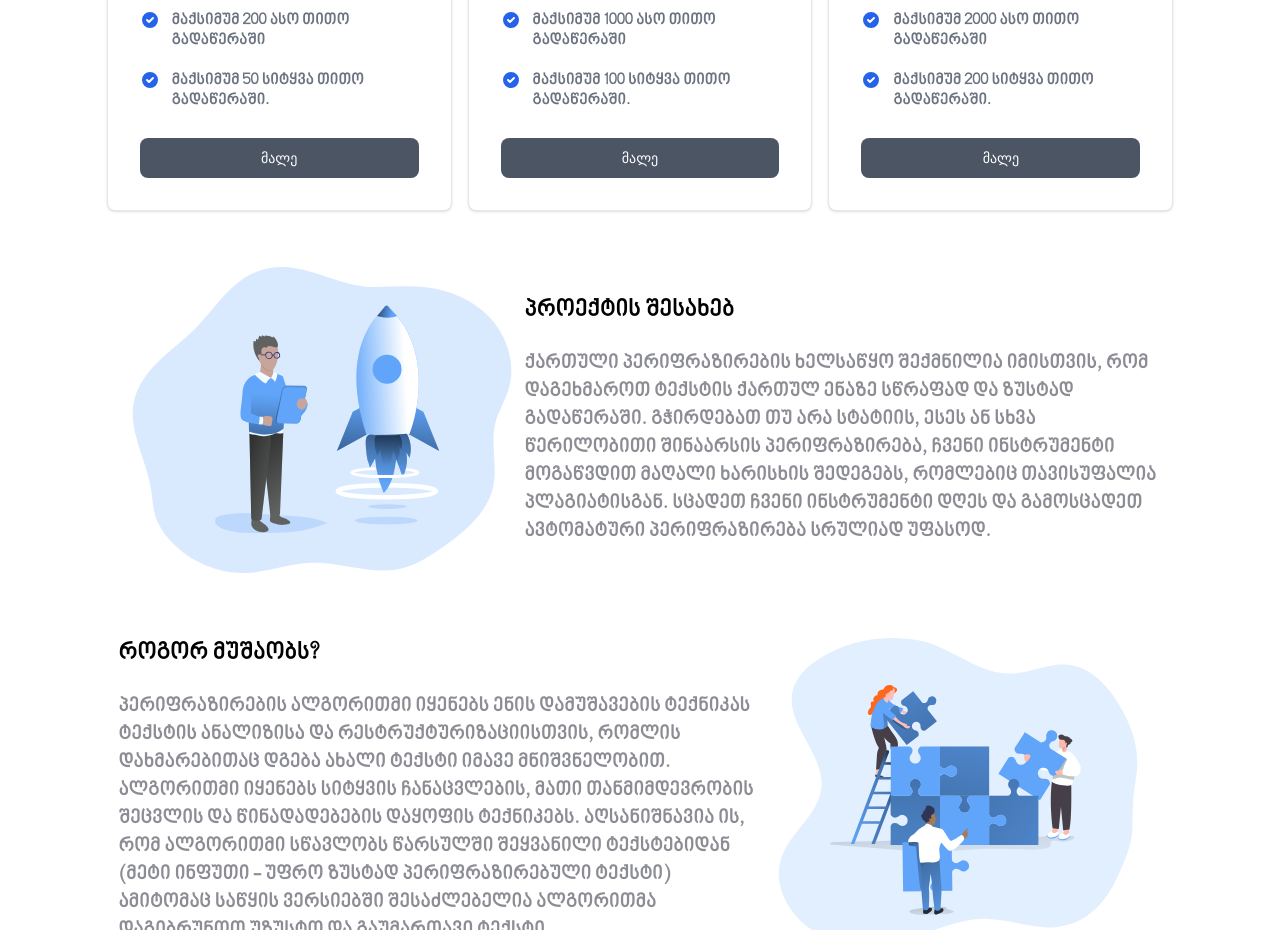
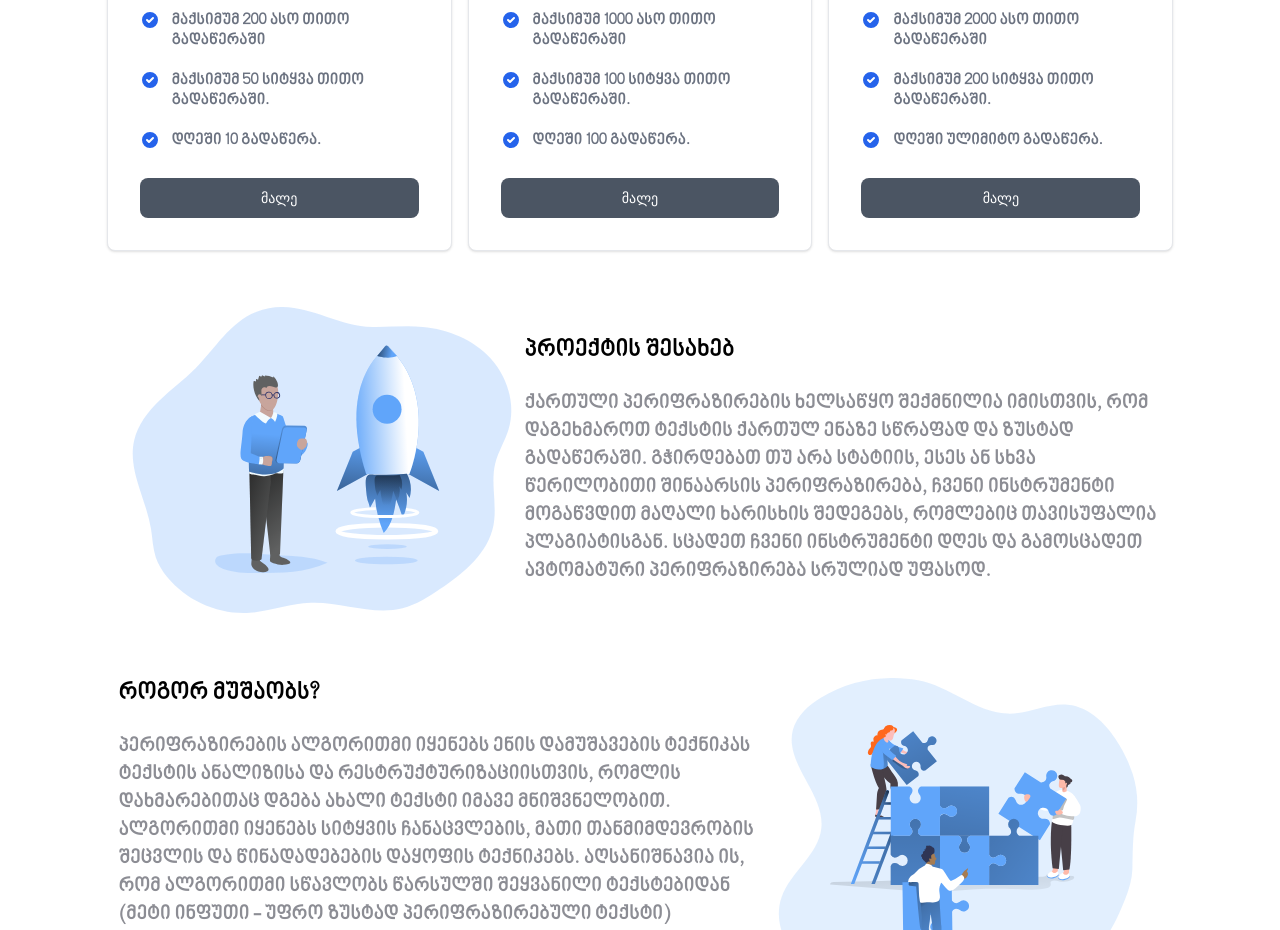
Before and after one commit to Vashakmadze/GeoParaphrase, a React (Vite) app: page / in a window 1280 px wide. Shown: the part 780-1710 px from the top of the page. Built offline with nearby package versions, Linux system fonts and the light colour scheme.

Commit message:
added gadawera amount to packages

```diff
--- a/src/components/PriceCard.jsx
+++ b/src/components/PriceCard.jsx
@@ -54,6 +54,23 @@ function PriceCard({ data }) {
 						მაქსიმუმ {data.offers.words} სიტყვა თითო გადაწერაში.
 					</span>
 				</li>
+				<li className="flex space-x-3">
+					<svg
+						aria-hidden="true"
+						className="flex-shrink-0 w-5 h-5 text-blue-600 dark:text-blue-500"
+						fill="currentColor"
+						viewBox="0 0 20 20"
+						xmlns="http://www.w3.org/2000/svg">
+						<title>Check icon</title>
+						<path
+							fillRule="evenodd"
+							d="M10 18a8 8 0 100-16 8 8 0 000 16zm3.707-9.293a1 1 0 00-1.414-1.414L9 10.586 7.707 9.293a1 1 0 00-1.414 1.414l2 2a1 1 0 001.414 0l4-4z"
+							clipRule="evenodd"></path>
+					</svg>
+					<span className="text-base font-normal leading-tight text-gray-500 dark:text-gray-400">
+						დღეში {data.offers.paraphrases} გადაწერა.
+					</span>
+				</li>
 				{/* <li className="flex space-x-3 line-through decoration-gray-500">
 					<svg
 						aria-hidden="true"
--- a/src/components/Prices.jsx
+++ b/src/components/Prices.jsx
@@ -8,6 +8,7 @@ function Prices() {
 		offers: {
 			charachters: 200,
 			words: 50,
+			paraphrases: 10,
 		},
 	};
 
@@ -17,6 +18,7 @@ function Prices() {
 		offers: {
 			charachters: 1000,
 			words: 100,
+			paraphrases: 100,
 		},
 	};
 
@@ -26,6 +28,7 @@ function Prices() {
 		offers: {
 			charachters: 2000,
 			words: 200,
+			paraphrases: "ულიმიტო",
 		},
 	};
 	return (
```
